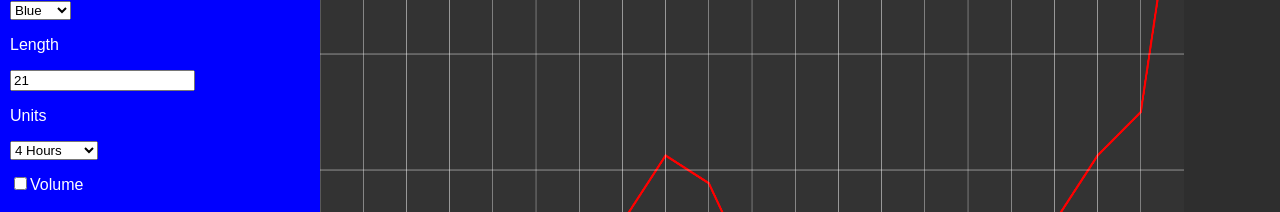
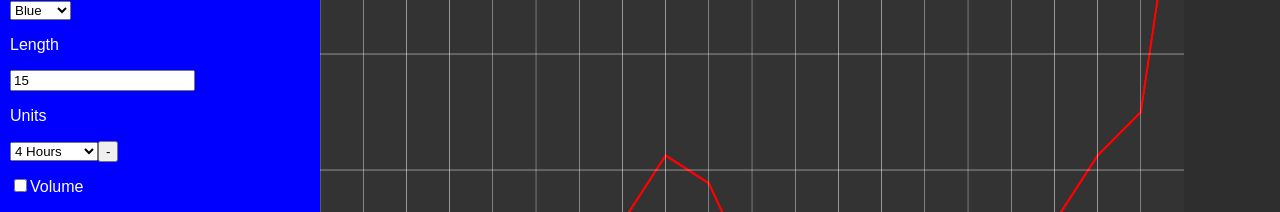
Before and after one commit to iSadist/CryptoPricePredicter, a React app in the folder cryptopricepredicter/: page / in a window 1280 px wide. Shown: the part 258-470 px from the top of the page. Built offline with nearby package versions, Linux system fonts and the light colour scheme.

Commit message:
Add and remove moving averages on button click

```diff
--- a/cryptopricepredicter/src/Settings/MovingAverage/MovingAverageComponent.js
+++ b/cryptopricepredicter/src/Settings/MovingAverage/MovingAverageComponent.js
@@ -9,6 +9,10 @@ class MovingAverageComponent extends Component {
   componentDidMount() {
     $('.Settings__moving-average-colors').val(this.props.settings.color).change();
     $('.Settings__moving-average-units').val(this.props.settings.units).change();
+  }
+
+  remove() {
+    this.props.onRemove(this.props.settings)
   }
 
   render() {
@@ -32,6 +36,7 @@ class MovingAverageComponent extends Component {
           <option value="30minutes">30 Minutes</option>
           <option value="15minutes">15 Minutes</option>
         </select>
+        <button onClick={this.remove.bind(this)}>-</button>
       </div>
     )
   }
--- a/cryptopricepredicter/src/Settings/MovingAverage/MovingAverageView.js
+++ b/cryptopricepredicter/src/Settings/MovingAverage/MovingAverageView.js
@@ -1,10 +1,47 @@
 import React, { Component } from 'react';
 import MovingAverageComponent from './MovingAverageComponent';
+
+const { maxMovingAverages } = require('../../config');
 
 class MovingAverageView extends Component {
 
   constructor(props) {
     super(props);
+
+    this.state = {
+      movingAverages: this.props.movingAverages
+    }
+  }
+
+  clickHandler(event) {
+    this.addNewMovingAverage(
+      {
+        id: this.state.movingAverages.length + 1,
+        color: 'red',
+        time: 21,
+        units: 'days'
+      }
+    )
+  }
+
+  addNewMovingAverage(item) {
+    var averages = this.state.movingAverages;
+    averages.push(item);
+    this.setState({
+      movingAverages: averages
+    })
+
+    console.log(this.state.movingAverages);
+  }
+
+  removeMovingAverage(movingAverage) {
+    const filteredAverages = this.state.movingAverages.filter(ma => {
+      return ma.id != movingAverage.id
+    });
+
+    this.setState({
+      movingAverages: filteredAverages
+    })
   }
 
   render() {
@@ -12,11 +49,11 @@ class MovingAverageView extends Component {
       <div className="Settings__moving-average">
         <input className="Settings__checkbox" type="checkbox" value=""></input>
         <p className="Settings__name">Moving Average</p>
-        <button className="Settings__add-button">+</button>
+        <button className="Settings__add-button" onClick={this.clickHandler.bind(this)}>+</button>
 
         {
-          this.props.movingAverages.map((ma) => {
-            return <MovingAverageComponent settings={ma}/>
+          this.state.movingAverages.map((ma) => {
+            return <MovingAverageComponent settings={ma} onRemove={this.removeMovingAverage.bind(this)}/>
           })
         }
 
--- a/cryptopricepredicter/src/UserSettings.js
+++ b/cryptopricepredicter/src/UserSettings.js
@@ -2,8 +2,9 @@ class UserSettings {
   constructor() {
     this.movingAverages = [
       {
+        id: 1,
         color: 'blue',
-        time: 21,
+        time: 15,
         units: '4hours'
       }
     ];
```
Also changed, not shown: cryptopricepredicter/src/config.js (line endings or trailing spaces).
